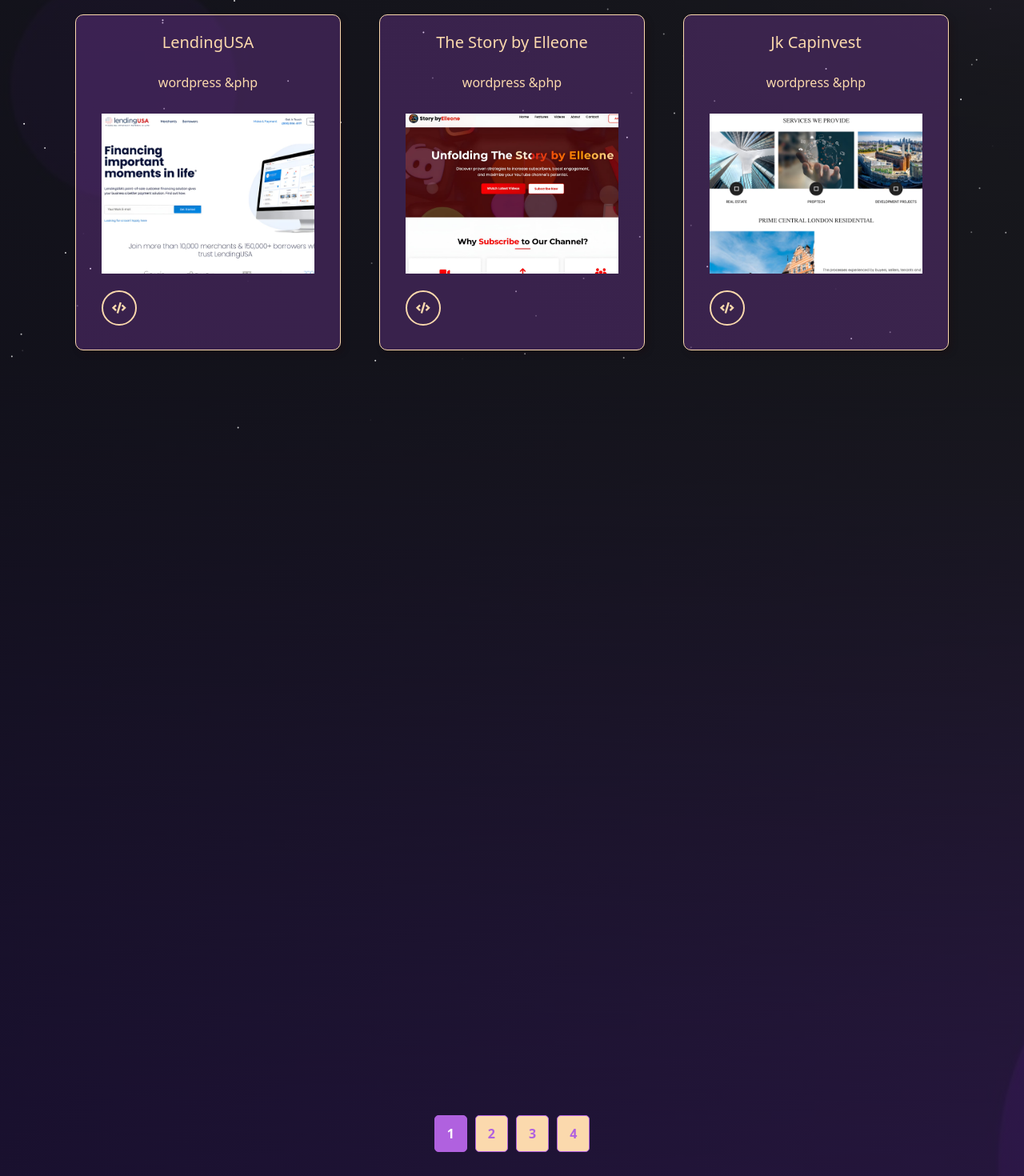
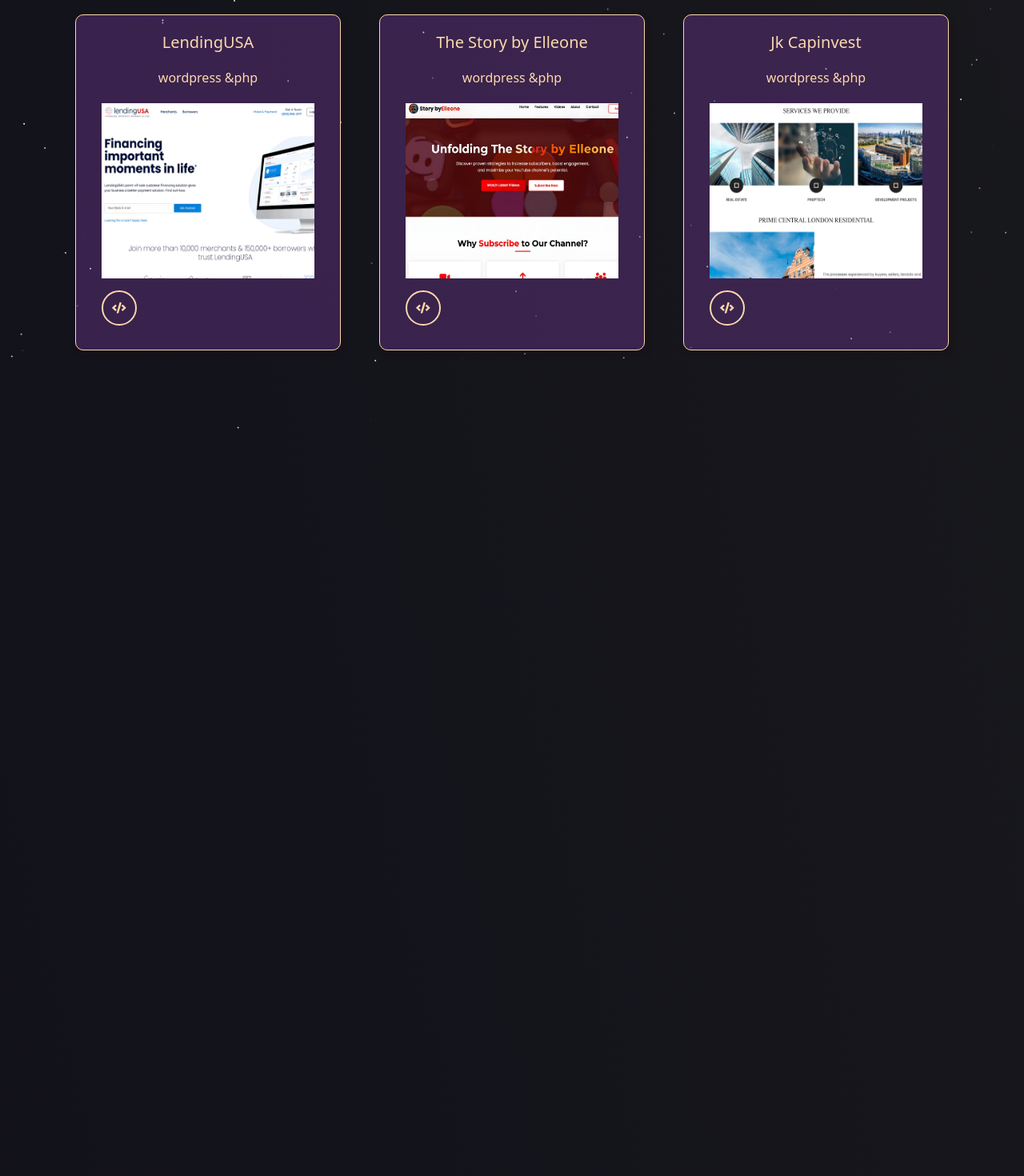
Before and after one commit to apit04726/Personal-Portfolio-main, a React (Create React App) app: page /projectspage in a window 1280 px wide. Shown: the part 260-1730 px from the top of the page at 80% size. Built offline with nearby package versions, Linux system fonts and the light colour scheme.

Commit message:
refactor: simplify ProjectPage by removing pagination and loading state management

```diff
--- a/src/pages/project_page/ProjectPage.js
+++ b/src/pages/project_page/ProjectPage.js
@@ -1,4 +1,4 @@
-import React, { useState } from "react";
+import React from "react";
 import Particle from "../../Particle";
 import { Container, Row, Col } from "react-bootstrap";
 import Zoom from "react-reveal/Zoom";
@@ -352,31 +352,7 @@ const portfolioProjects = [
     details: 'The Event Management System is a web and mobile-based application developed to simplify the process of planning, organizing, and executing events such as conferences, weddings, exhibitions'
   }
 ];
-
 export default function ProjectPage() {
-  const [currentPage, setCurrentPage] = useState(1);
-  const [isLoading, setIsLoading] = useState(false);
-  const projectsPerPage = 9; // Always show 9 projects per page on all devices
-
-  const handlePagination = (pageNumber) => {
-    setIsLoading(true);
-    setCurrentPage(pageNumber);
-
-    // Force immediate re-render and scroll
-    setTimeout(() => {
-      window.scrollTo({ top: 0, behavior: "smooth" });
-      setIsLoading(false);
-    }, 0);
-  };
-
-  const currentProjects = React.useMemo(() => {
-    const indexOfLastProject = currentPage * projectsPerPage;
-    const indexOfFirstProject = indexOfLastProject - projectsPerPage;
-    return portfolioProjects.slice(indexOfFirstProject, indexOfLastProject);
-  }, [currentPage, projectsPerPage]);
-
-  const totalPages = Math.ceil(portfolioProjects.length / projectsPerPage);
-
   return (
     <section className="home-section">
       <Container fluid id="home">
@@ -398,7 +374,7 @@ export default function ProjectPage() {
                   <Row>
                     <Col md={12} className="mt-5">
                       <Row className="g-5">
-                        {currentProjects.map((project, index) => (
+                        {portfolioProjects.map((project, index) => (
                           <Col md={3} className="col-sm-12 col-md-4" key={index}>
                             <Fade bottom>
                               <div
@@ -415,16 +391,7 @@ export default function ProjectPage() {
                                   <h6 id={"first"} style={{ color: "#fbd9ad" }}>
                                     {project.category}
                                   </h6>
-                                  <img
-                                    src={project.image}
-                                    alt={project.title}
-                                    style={{
-                                      width: '100%',
-                                      height: '200px',
-                                      objectFit: 'cover',
-                                      display: 'block'
-                                    }}
-                                  />
+                                  <img src={project.image} alt={project.title} />
                                   <div className="project--showcaseBtn">
                                     <a
                                       href={project.url}
@@ -468,18 +435,6 @@ export default function ProjectPage() {
                           </Col>
                         ))}
                       </Row>
-                      <div className="pagination">
-                        {Array.from({ length: totalPages }, (_, index) => (
-                          <button
-                            key={index}
-                            onClick={() => handlePagination(index + 1)}
-                            className={`pagination-btn ${currentPage === index + 1 ? "active" : ""}`}
-                            disabled={isLoading}
-                          >
-                            {index + 1}
-                          </button>
-                        ))}
-                      </div>
                     </Col>
                   </Row>
                 </Container>
```
